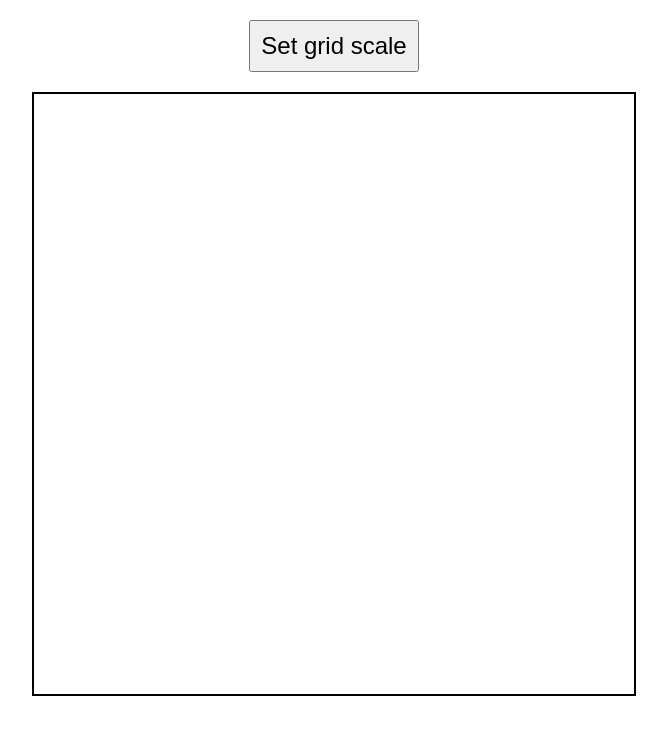
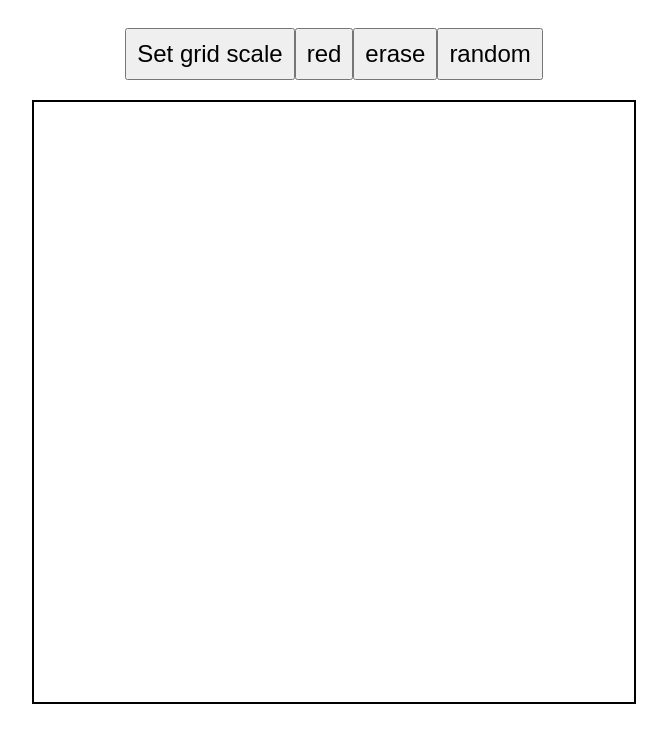
Before and after one commit to pyataevsv/ETCHASKETCH, a plain HTML site: page index.html in a window 1280 px wide. Shown: the whole page, without its empty margins (306-973 px from the left). Drawn offline with Linux system fonts and the light colour scheme.

Commit message:
red random buttons add

```diff
--- a/index.html
+++ b/index.html
@@ -10,17 +10,49 @@
 <script>
     //  make button
     const but = document.createElement('button');
+    const rbut = document.createElement('button');
     const redbut = document.createElement('button');
+    const erasebut = document.createElement('button');
     const body = document.querySelector('body');
+    const header = document.createElement('header');
     but.textContent = 'Set grid scale';
     redbut.textContent = 'red';
+    rbut.textContent = 'random';
+    erasebut.textContent = 'erase';
     body.style.textAlign = 'center';
     but.style.padding = '10px';
     but.style.margin = '20px auto';
     but.style.fontSize = '150%';
-    but.style.display = 'block';
-    body.appendChild(but);
+    but.style.display = 'inline-block';
+    rbut.style.padding = '10px';
+    rbut.style.margin = '20px auto';
+    rbut.style.fontSize = '150%';
+    rbut.style.display = 'inline-block';
+    redbut.style.display = 'inline-block';
+    redbut.style.padding = '10px';
+    redbut.style.margin = '20px auto';
+    redbut.style.fontSize = '150%';
+    erasebut.style.display = 'inline-block';
+    erasebut.style.padding = '10px';
+    erasebut.style.margin = '20px auto';
+    erasebut.style.fontSize = '150%';
+    body.appendChild(header);
+    header.appendChild(but);
+    header.appendChild(redbut);
+    header.appendChild(erasebut);
+    header.appendChild(rbut);
     console.log(but);
+    let color = 'random';
+
+    redbut.addEventListener('click',() =>{
+        color = 'red';
+    })
+    erasebut.addEventListener('click',() =>{
+        color = 'erase';
+    })
+    rbut.addEventListener('click',() =>{
+        color = 'random';
+    })
 
 
     // make grid-box
@@ -64,7 +96,7 @@
             gridbox.style.gridTemplateColumns = auto;
             console.log(auto);
             cell.addEventListener('mouseenter',(e) =>{
-                cell.style.backgroundColor = getRandColor();
+                cell.style.backgroundColor = getColor();
             })
             // cell.addEventListener('mouseleave',(e) =>{
             //     cell.style.backgroundColor = 'white';
@@ -74,9 +106,19 @@
 
     }
 
-    function getRandColor(){
-
-        return 'rgb(' + Math.random()*255 + ',' + Math.random()*255 + ',' + Math.random()*255 + ')';
+    function getColor(){
+        switch(color){
+            case 'red':
+            return 'red';
+            break;
+            case 'erase':
+            return 'white';
+            break;
+            case 'random':
+            return 'rgb(' + Math.random()*255 + ',' + Math.random()*255 + ',' + Math.random()*255 + ')';
+            break;
+        }
+       //
         //return 'red';
     }
 
```
